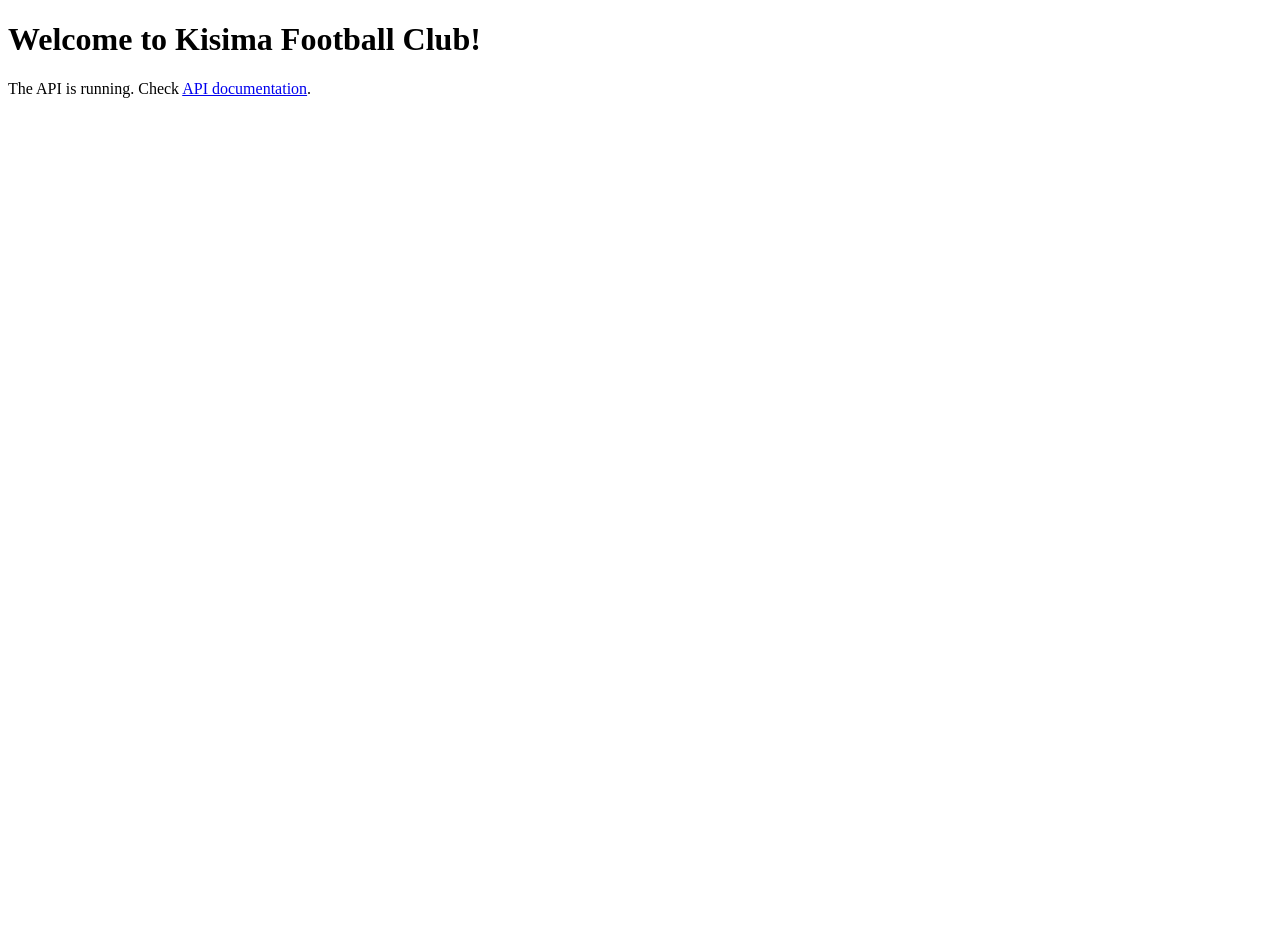
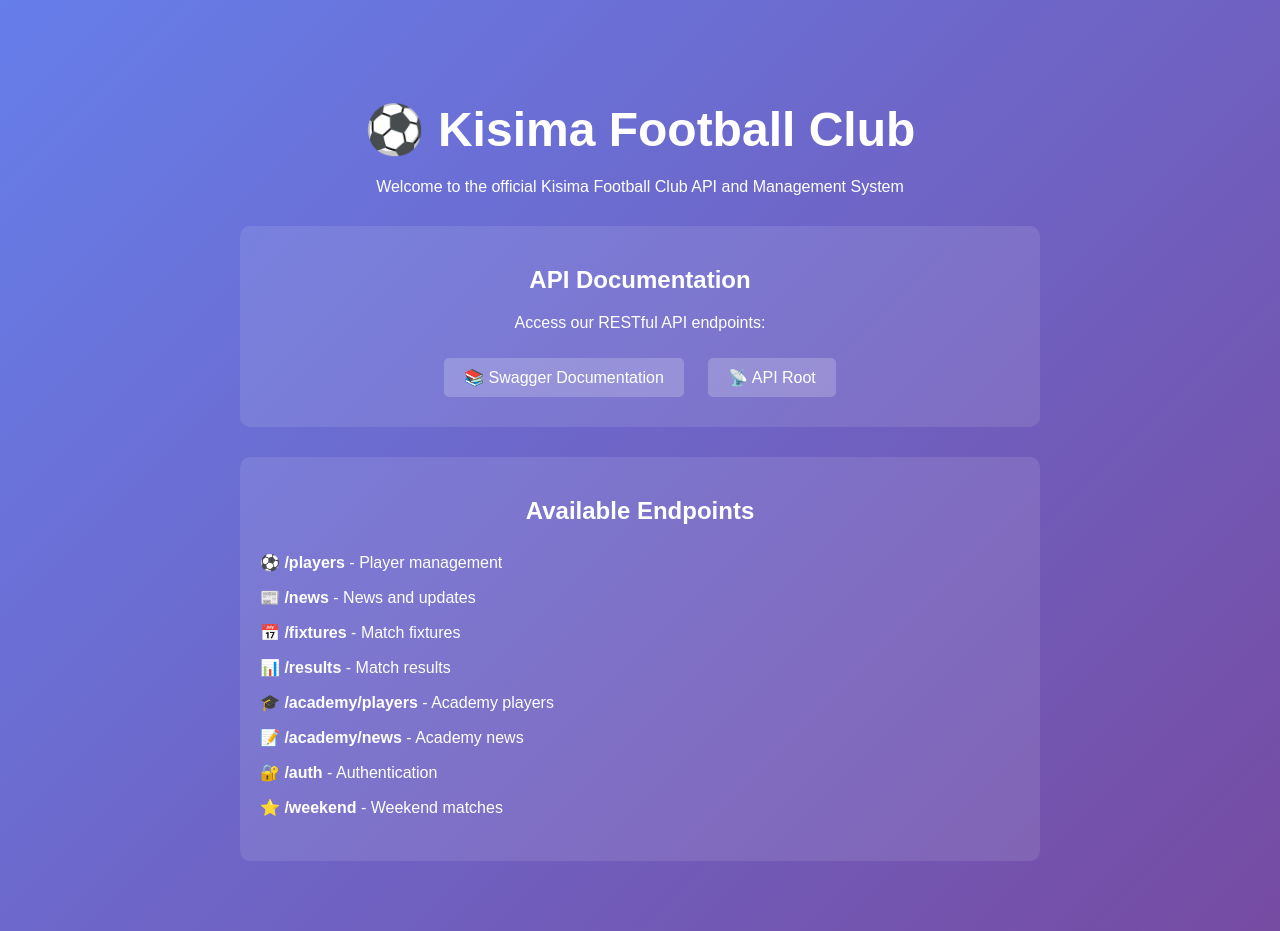
Before and after one commit to Hingaz04/Kisima-Football-Club-Website, a Flask app: page / in a window 1280 px wide. Before the commit the page ends 98 px from the top, so only its background shows below. Run offline with Flask 3, Linux system fonts and the light colour scheme.

Commit message:
Add homepage HTML template

```diff
--- a/backend/templates/index.html
+++ b/backend/templates/index.html
@@ -1,11 +1,81 @@
 <!DOCTYPE html>
-<html lang="en">
+<html>
 <head>
+    <title>Kisima Football Club</title>
     <meta charset="UTF-8">
-    <title>Kisima FC</title>
+    <meta name="viewport" content="width=device-width, initial-scale=1.0">
+    <style>
+        body {
+            font-family: Arial, sans-serif;
+            margin: 0;
+            padding: 20px;
+            background: linear-gradient(135deg, #667eea 0%, #764ba2 100%);
+            min-height: 100vh;
+            color: white;
+        }
+        .container {
+            max-width: 800px;
+            margin: 0 auto;
+            text-align: center;
+            padding: 50px 20px;
+        }
+        h1 {
+            font-size: 3em;
+            margin-bottom: 20px;
+        }
+        .api-info {
+            background: rgba(255,255,255,0.1);
+            border-radius: 10px;
+            padding: 20px;
+            margin-top: 30px;
+        }
+        a {
+            color: white;
+            text-decoration: none;
+            background: rgba(255,255,255,0.2);
+            padding: 10px 20px;
+            border-radius: 5px;
+            display: inline-block;
+            margin: 10px;
+        }
+        a:hover {
+            background: rgba(255,255,255,0.3);
+        }
+        ul {
+            text-align: left;
+            list-style: none;
+            padding: 0;
+        }
+        li {
+            padding: 8px 0;
+        }
+    </style>
 </head>
 <body>
-    <h1>Welcome to Kisima Football Club!</h1>
-    <p>The API is running. Check <a href="/docs">API documentation</a>.</p>
+    <div class="container">
+        <h1>⚽ Kisima Football Club</h1>
+        <p>Welcome to the official Kisima Football Club API and Management System</p>
+
+        <div class="api-info">
+            <h2>API Documentation</h2>
+            <p>Access our RESTful API endpoints:</p>
+            <a href="/docs">📚 Swagger Documentation</a>
+            <a href="/api">📡 API Root</a>
+        </div>
+
+        <div class="api-info">
+            <h2>Available Endpoints</h2>
+            <ul>
+                <li>⚽ <strong>/players</strong> - Player management</li>
+                <li>📰 <strong>/news</strong> - News and updates</li>
+                <li>📅 <strong>/fixtures</strong> - Match fixtures</li>
+                <li>📊 <strong>/results</strong> - Match results</li>
+                <li>🎓 <strong>/academy/players</strong> - Academy players</li>
+                <li>📝 <strong>/academy/news</strong> - Academy news</li>
+                <li>🔐 <strong>/auth</strong> - Authentication</li>
+                <li>⭐ <strong>/weekend</strong> - Weekend matches</li>
+            </ul>
+        </div>
+    </div>
 </body>
 </html>
```
